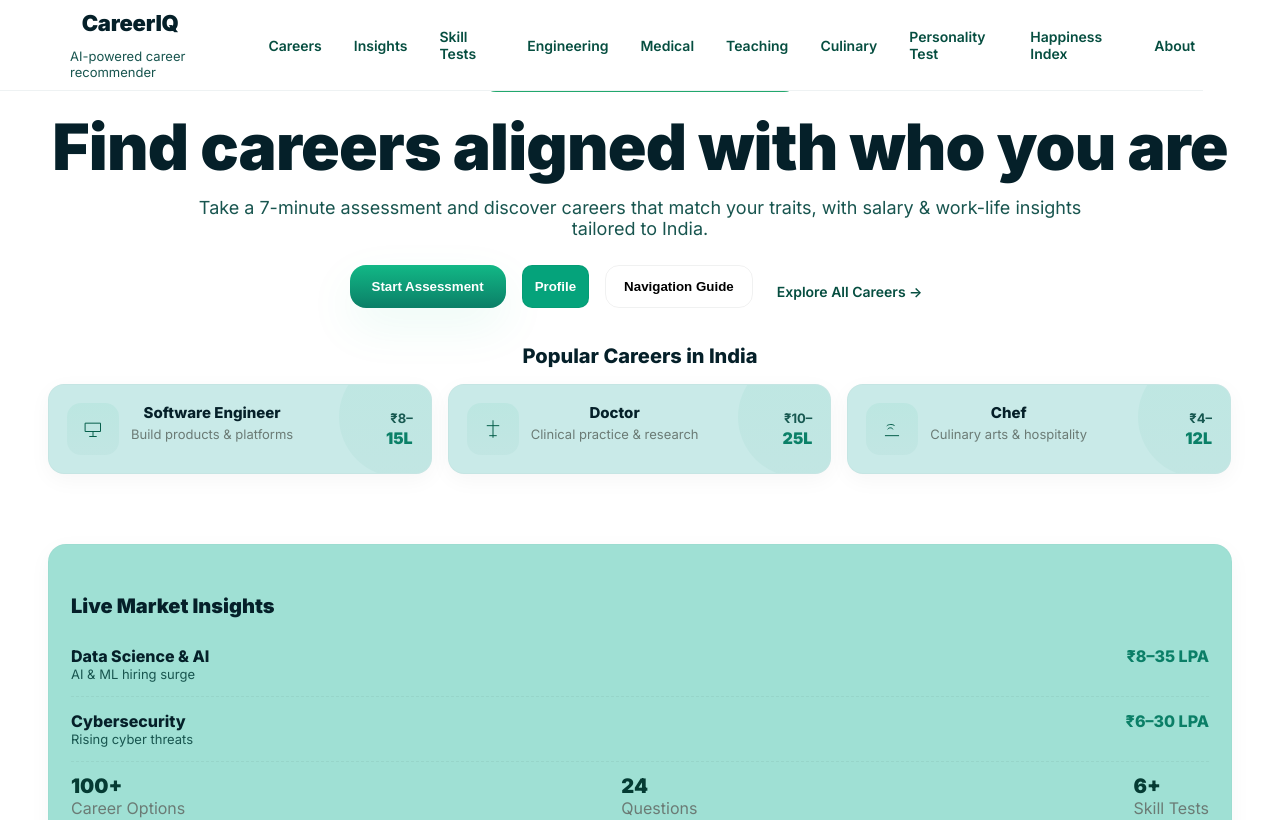
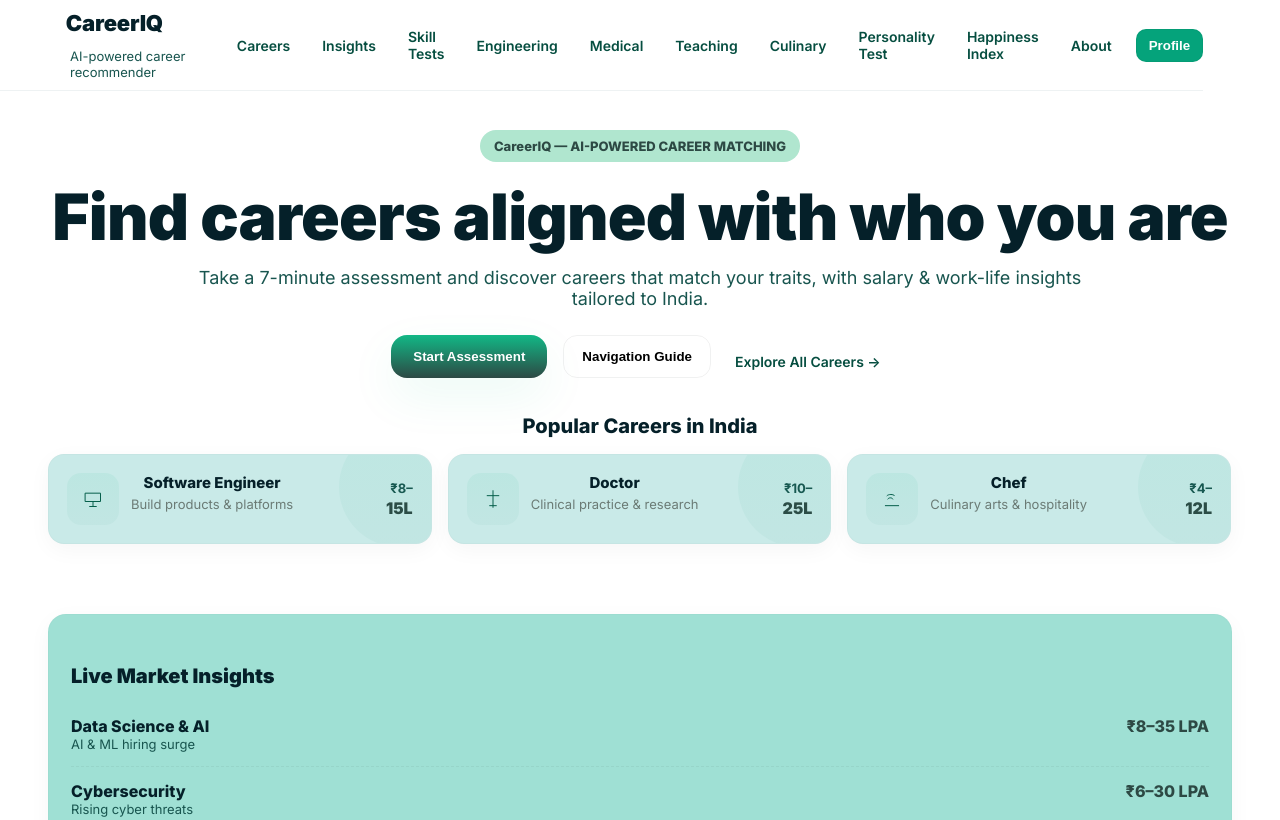
Before and after one commit to ZainabShujat/CareerIQ, a React (Vite) app in the folder careeriq/: page / in a window 1280 px wide. Shown: the top 820 px of the page. Built offline with nearby package versions, Linux system fonts and the light colour scheme.

Commit message:
added colors

```diff
--- a/careeriq/src/App.css
+++ b/careeriq/src/App.css
@@ -8,9 +8,9 @@
   --card-bg: #9fe0d4;
   --muted: #18554f;
   --heading: #052029;
-  --accent: #0b7f67;
+  --accent: #2d4944;
   --accent-2: #12b886;
-  --pill-bg: #22a86d;
+  --pill-bg: #b0e6cf;
   --radius-xl: 26px;
   --radius-md: 14px;
   --shadow-soft: 0 12px 40px rgba(6,16,15,0.06);
@@ -79,7 +79,7 @@
   width:100%;
   background:transparent;
   text-align:center;
-  padding-top:20px;
+  padding-top:90px;
   padding-bottom:70px;
 }
 
--- a/careeriq/src/App.jsx
+++ b/careeriq/src/App.jsx
@@ -107,7 +107,7 @@
               <Link to="/about" className="ciq-link">About</Link>
 
               {/* profile button (keeps auth modal / profile navigation) */}
-
+              <ProfileButton />
             </nav>
           </div>
         </header>
@@ -124,7 +124,6 @@
 
               <div className="ciq-cta-row">
                 <Link to="/quiz"><button className="ciq-primary">Start Assessment</button></Link>
-                <ProfileButton />
                 <button className="ciq-secondary">Navigation Guide</button>
                 <Link to="/careers" className="ciq-link" style={{ marginTop: 12, display: "inline-block" }}>
                  Explore All Careers →
```
